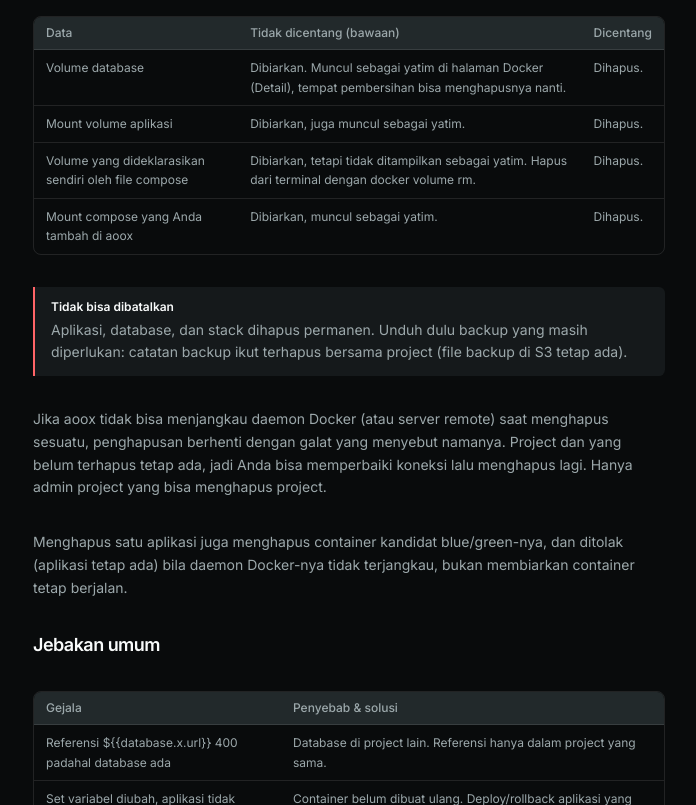
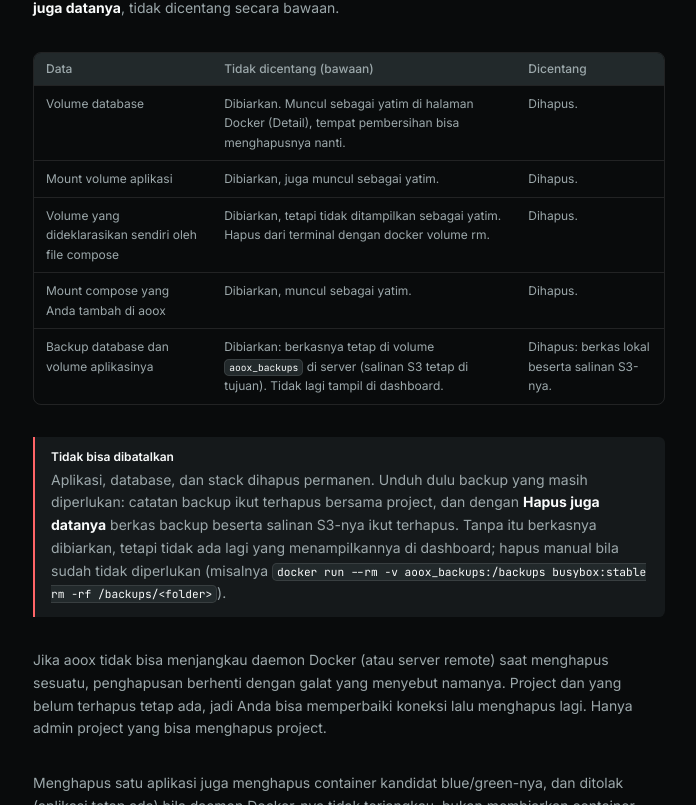
Before and after one commit to hideandseeklab/aoox-landing, a Next.js app: page /id/docs/project in a window 1280 px wide. Shown: the part 3563-4368 px from the top of the page, without its empty margins (311-1007 px from the left). Built offline with nearby package versions, Linux system fonts and the light colour scheme.

Commit message:
docs(landing): viewer data access and purge removing backups
- Users and roles, Project, Database and Backup pages (EN/ID).

```diff
--- a/src/app/(en)/docs/backup/page.tsx
+++ b/src/app/(en)/docs/backup/page.tsx
@@ -197,6 +197,14 @@ export default function Page() {
           daemon.
         </li>
         <li>Backing up while the app is writing can capture a half-written file — schedule it during quiet hours.</li>
+        <li>
+          Deleting a database (<strong>Delete with data</strong>) or a project
+          (<strong>Also delete data</strong>) also deletes its database and
+          volume backup files on the server and their S3 copies. Without that
+          option the files are kept as a safety net, but they stay in the{" "}
+          <Code>aoox_backups</Code> volume and are no longer listed in the
+          dashboard; remove them by hand when you no longer need them.
+        </li>
       </Ul>
 
       <H2 id="instance">Instance backup (the panel itself)</H2>
--- a/src/app/(en)/docs/database/page.tsx
+++ b/src/app/(en)/docs/database/page.tsx
@@ -249,6 +249,9 @@ export default function Page() {
       <P>
         The <strong>Overview</strong> tab shows both, along with credentials
         (masked, copyable) and a ready-to-paste <Code>DATABASE_URL</Code>.
+        Project viewers see the host, port, database, and user but never the
+        password or the URL, and the Data tab shows table and column names
+        without rows (Redis and Valkey: nothing, the keys are data).
       </P>
 
       <H2 id="extra-databases">Extra databases on the same server</H2>
@@ -281,7 +284,7 @@ export default function Page() {
           ["Resource limits", "Resource limits card", "Applies immediately; removing a limit recreates the container (a brief restart)."],
           ["Change version (tag)", "—", "Not available from the UI yet. Create a new database and restore a backup into it."],
           ["Engine configuration", "Mount tab", "Mount a file at a config path; the container is re-provisioned."],
-          ["Delete", "Database panel", "With or without deleting the volume. The backup list is deleted too (cascade); S3 files as well."],
+          ["Delete", "Database panel", "With or without deleting the volume. The backup list is deleted too. With the volume (Delete with data) the backup files on the server and their S3 copies are deleted as well; without it they are kept in the backups volume, no longer listed."],
         ]}
       />
 
--- a/src/app/(en)/docs/project/page.tsx
+++ b/src/app/(en)/docs/project/page.tsx
@@ -179,7 +179,7 @@ export default function Page() {
         rows={[
           [<strong key="a">admin</strong>, "Everything a developer can, plus manage members and delete the project."],
           [<strong key="d">developer</strong>, "Applications, databases, stacks, domains, mounts, jobs, backups."],
-          [<strong key="v">viewer</strong>, "Read only — status, logs, metrics, backup list (no export or backup download)."],
+          [<strong key="v">viewer</strong>, "Read only — status, logs, metrics, backup list. No database passwords, no database rows, no export or backup download."],
         ]}
       />
       <Ul>
@@ -279,12 +279,17 @@ export default function Page() {
           ["Application volume mounts", "Kept, listed as orphaned too.", "Deleted."],
           ["Volumes a compose file declares itself", "Kept, but not listed as orphaned. Remove them from the terminal with docker volume rm.", "Deleted."],
           ["Compose mounts you added in aoox", "Kept, listed as orphaned.", "Deleted."],
+          ["Backups of its databases and application volumes", <>Kept: the files stay in the <Code>aoox_backups</Code> volume on the server (and any S3 copies stay on the destination). They are no longer listed in the dashboard.</>, "Deleted: the local files and their S3 copies."],
         ]}
       />
       <Callout kind="warn" title="This cannot be undone">
         Applications, databases, and stacks are removed for good. Download any
-        backups you still need first: the backup records go with the project
-        (backup files on S3 stay where they are).
+        backups you still need first: the backup records go with the project,
+        and with <strong>Also delete data</strong> the backup files and their S3
+        copies go too. Without it the files are kept, but nothing in the
+        dashboard lists them any more; remove them by hand when you no longer
+        need them (for example{" "}
+        <Code>docker run --rm -v aoox_backups:/backups busybox:stable rm -rf /backups/&lt;folder&gt;</Code>).
       </Callout>
       <P>
         If aoox cannot reach the Docker daemon (or a remote server) while
--- a/src/app/(en)/docs/users-roles/page.tsx
+++ b/src/app/(en)/docs/users-roles/page.tsx
@@ -168,7 +168,7 @@ export default function Page() {
           ],
           [
             <strong key="pv">viewer</strong>,
-            "Read only: status, logs, metrics, backup list. Every state-changing request is rejected, including via API token. SQL dumps, CSV exports and backup downloads are refused too: a viewer cannot take project data away.",
+            "Read only: status, logs, metrics, backup list. Every state-changing request is rejected, including via API token. Database passwords, database rows (and Redis/Valkey keys), SQL dumps, CSV exports and backup downloads are refused too: a viewer can see that a database exists and its structure, but cannot read or take away its data.",
           ],
         ]}
       />
--- a/src/app/(id)/id/docs/backup/page.tsx
+++ b/src/app/(id)/id/docs/backup/page.tsx
@@ -192,6 +192,14 @@ export default function Page() {
           unggah/unduh S3, dan restore dijalankan di daemon server itu.
         </li>
         <li>Backup saat aplikasi sedang menulis bisa menangkap file setengah jadi — jadwalkan di jam sepi.</li>
+        <li>
+          Menghapus database (<strong>Hapus dengan data</strong>) atau project
+          (<strong>Hapus juga datanya</strong>) juga menghapus berkas backup
+          database dan volumenya di server beserta salinan S3-nya. Tanpa opsi
+          itu berkasnya dibiarkan sebagai pengaman, tetapi tetap berada di
+          volume <Code>aoox_backups</Code> dan tidak lagi tampil di dashboard;
+          hapus manual bila sudah tidak diperlukan.
+        </li>
       </Ul>
 
       <H2 id="instance">Backup instance (panel sendiri)</H2>
--- a/src/app/(id)/id/docs/database/page.tsx
+++ b/src/app/(id)/id/docs/database/page.tsx
@@ -242,6 +242,9 @@ export default function Page() {
       <P>
         Tab <strong>Ringkasan</strong> menampilkan keduanya beserta kredensial
         (disamarkan, bisa disalin) dan <Code>DATABASE_URL</Code> siap tempel.
+        Viewer project melihat host, port, database, dan user tetapi tidak
+        pernah password maupun URL-nya, dan tab Data menampilkan nama tabel dan
+        kolom tanpa barisnya (Redis dan Valkey: tidak ada, key adalah data).
       </P>
 
       <H2 id="database-tambahan">Database tambahan di server yang sama</H2>
@@ -273,7 +276,7 @@ export default function Page() {
           ["Batas sumber daya", "Kartu Batas sumber daya", "Berlaku langsung; mencabut batas = container dibuat ulang (restart singkat)."],
           ["Ganti versi (tag)", "—", "Belum ada dari UI. Buat database baru, restore backup ke sana."],
           ["Konfigurasi engine", "Tab Mount", "File mount ke path config; container di-provision ulang."],
-          ["Hapus", "Panel database", "Dengan atau tanpa menghapus volume. Daftar backup ikut terhapus (cascade); file di S3 juga."],
+          ["Hapus", "Panel database", "Dengan atau tanpa menghapus volume. Daftar backup ikut terhapus. Dengan volume (Hapus dengan data) berkas backup di server beserta salinan S3-nya ikut terhapus; tanpa itu berkasnya dibiarkan di volume backup dan tidak lagi tampil."],
         ]}
       />
 
--- a/src/app/(id)/id/docs/pengguna-peran/page.tsx
+++ b/src/app/(id)/id/docs/pengguna-peran/page.tsx
@@ -166,7 +166,7 @@ export default function Page() {
           ],
           [
             <strong key="pv">viewer</strong>,
-            "Baca saja: status, log, metrik, daftar backup. Semua request yang mengubah ditolak, termasuk lewat API token. Dump SQL, ekspor CSV, dan unduhan backup juga ditolak: viewer tidak bisa membawa data project keluar.",
+            "Baca saja: status, log, metrik, daftar backup. Semua request yang mengubah ditolak, termasuk lewat API token. Password database, baris data database (dan key Redis/Valkey), dump SQL, ekspor CSV, dan unduhan backup juga ditolak: viewer bisa melihat bahwa database ada beserta strukturnya, tetapi tidak bisa membaca atau membawa keluar datanya.",
           ],
         ]}
       />
--- a/src/app/(id)/id/docs/project/page.tsx
+++ b/src/app/(id)/id/docs/project/page.tsx
@@ -175,7 +175,7 @@ export default function Page() {
         rows={[
           [<strong key="a">admin</strong>, "Semua yang bisa developer + kelola anggota dan hapus project."],
           [<strong key="d">developer</strong>, "Aplikasi, database, stack, domain, mount, jobs, backup."],
-          [<strong key="v">viewer</strong>, "Baca saja — status, log, metrik, daftar backup (tanpa ekspor atau unduh backup)."],
+          [<strong key="v">viewer</strong>, "Baca saja — status, log, metrik, daftar backup. Tanpa password database, tanpa baris data database, tanpa ekspor atau unduh backup."],
         ]}
       />
       <Ul>
@@ -273,12 +273,17 @@ export default function Page() {
           ["Mount volume aplikasi", "Dibiarkan, juga muncul sebagai yatim.", "Dihapus."],
           ["Volume yang dideklarasikan sendiri oleh file compose", "Dibiarkan, tetapi tidak ditampilkan sebagai yatim. Hapus dari terminal dengan docker volume rm.", "Dihapus."],
           ["Mount compose yang Anda tambah di aoox", "Dibiarkan, muncul sebagai yatim.", "Dihapus."],
+          ["Backup database dan volume aplikasinya", <>Dibiarkan: berkasnya tetap di volume <Code>aoox_backups</Code> di server (salinan S3 tetap di tujuan). Tidak lagi tampil di dashboard.</>, "Dihapus: berkas lokal beserta salinan S3-nya."],
         ]}
       />
       <Callout kind="warn" title="Tidak bisa dibatalkan">
         Aplikasi, database, dan stack dihapus permanen. Unduh dulu backup yang
-        masih diperlukan: catatan backup ikut terhapus bersama project (file
-        backup di S3 tetap ada).
+        masih diperlukan: catatan backup ikut terhapus bersama project, dan
+        dengan <strong>Hapus juga datanya</strong> berkas backup beserta salinan
+        S3-nya ikut terhapus. Tanpa itu berkasnya dibiarkan, tetapi tidak ada
+        lagi yang menampilkannya di dashboard; hapus manual bila sudah tidak
+        diperlukan (misalnya{" "}
+        <Code>docker run --rm -v aoox_backups:/backups busybox:stable rm -rf /backups/&lt;folder&gt;</Code>).
       </Callout>
       <P>
         Jika aoox tidak bisa menjangkau daemon Docker (atau server remote) saat
```
Also changed, not shown: 1 other file (tests, documents, lock files or other folders).
